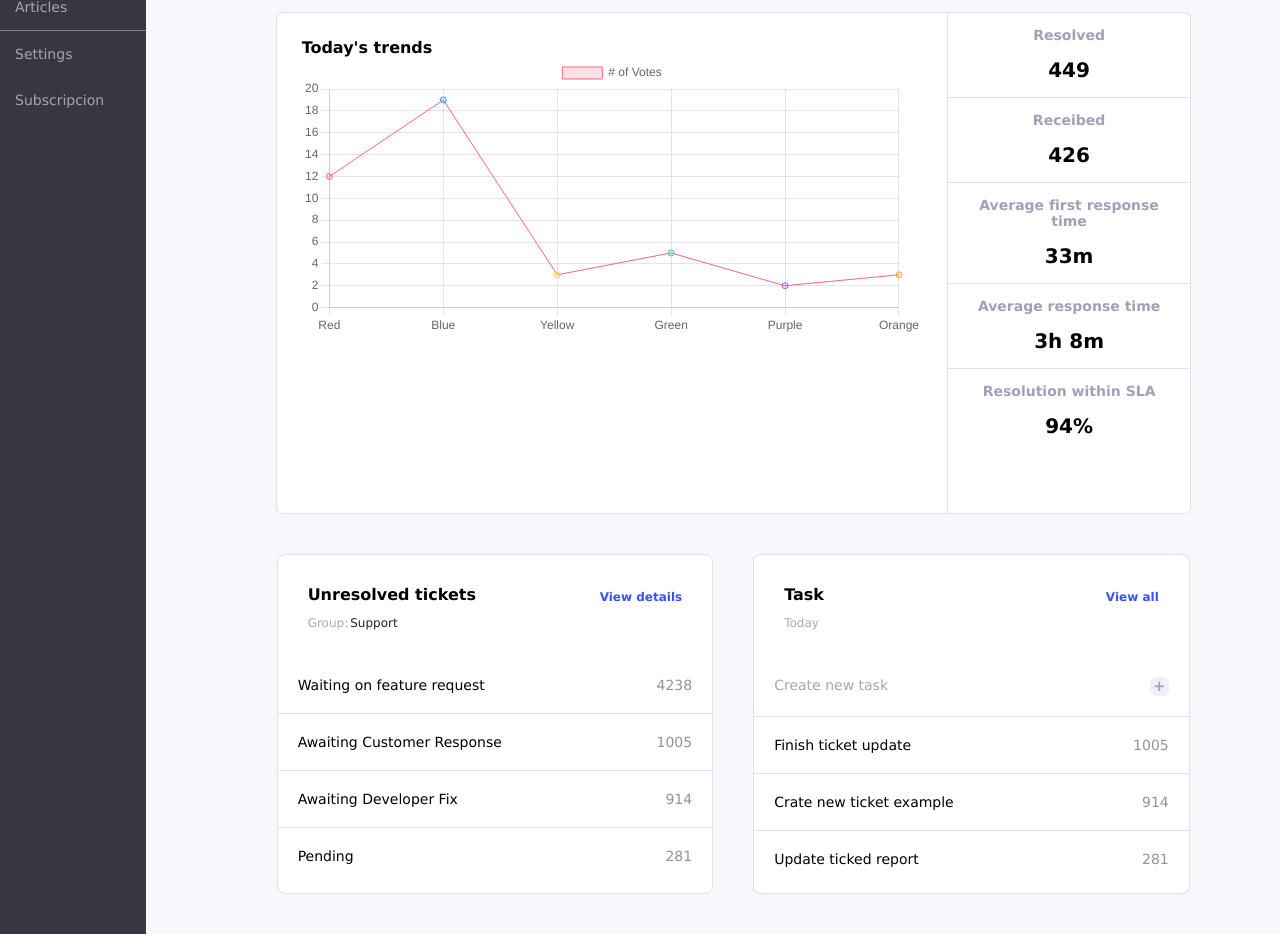
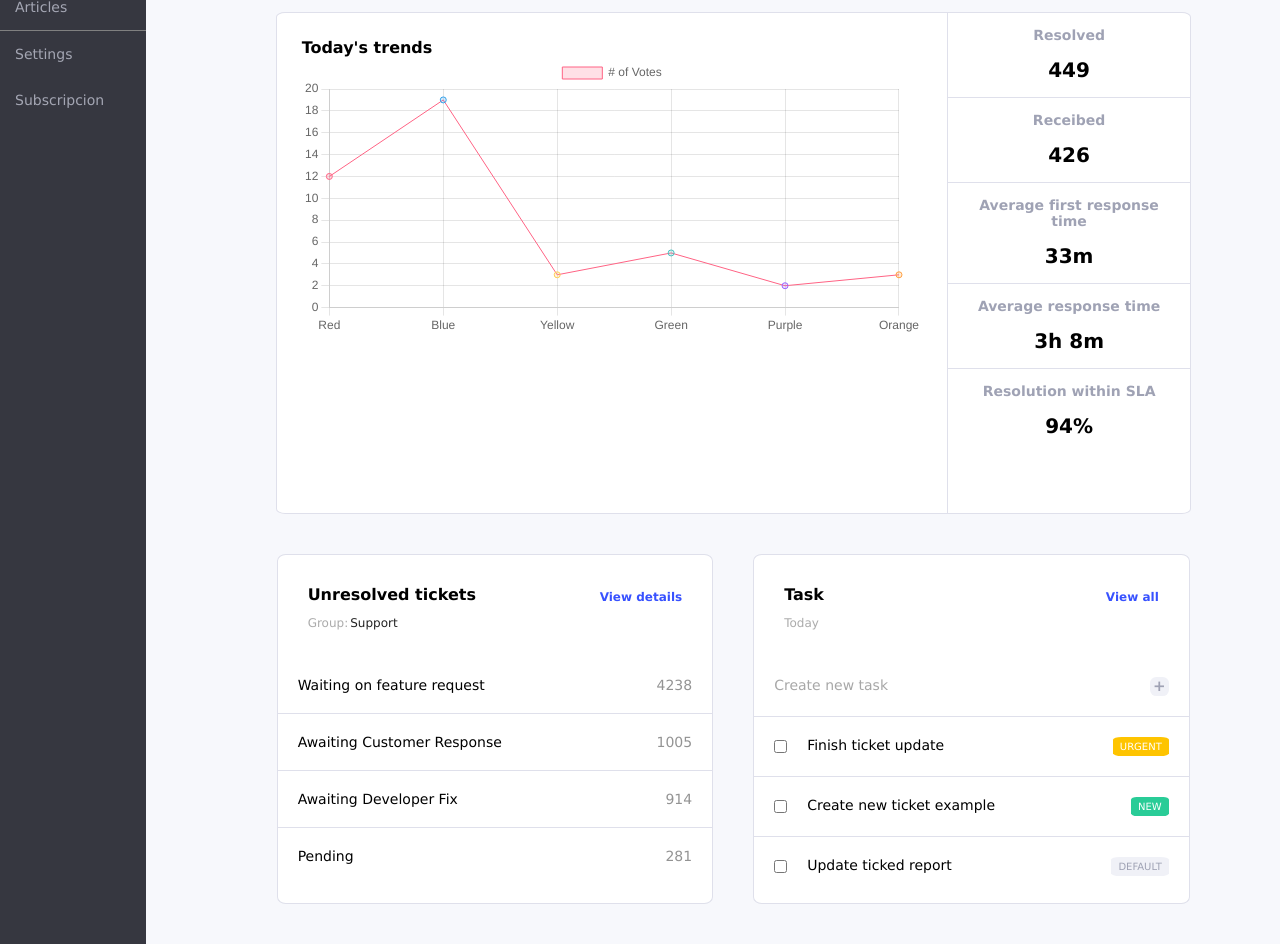
Before and after one commit to hdes26/Admin-DashBoard-UI-CSS, a website: page index.html in a window 1280 px wide. Shown: the part 355-1299 px from the top of the page. Drawn offline with nearby package versions, Linux system fonts and the light colour scheme.

Commit message:
panel task terminado

```diff
--- a/index.html
+++ b/index.html
@@ -96,7 +96,7 @@
                 </div>
                 <div id="groupsupport">
                     Group: <p> Support</p>
-                </div >
+                </div>
                 <div class="data">
                     <div>
                         Waiting on feature request
@@ -124,23 +124,35 @@
                 </div>
                 <div id="groupsupport">
                     Today
-                </div >
+                </div>
                 <div class="datatask">
                     <div id="createtask">
                         Create new task
                         <a href="#">+</a>
                     </div>
                     <div>
-                        Finish ticket update
-                        <p>1005</p>
+                        <div id="chkbox">
+                            <input type="checkbox" name="" id="">
+                            Finish ticket update
+                        </div>
+
+                        <p id="urgent">Urgent</p>
                     </div>
                     <div>
-                        Crate new ticket example
-                        <p>914</p>
+                        <div id="chkbox">
+                            <input type="checkbox" name="" id="">
+                            Create new ticket example
+                        </div>
+
+                        <p id="pNew">New</p>
                     </div>
                     <div>
-                        Update ticked report
-                        <p>281</p>
+                        <div id="chkbox">
+                            <input type="checkbox" name="" id="">
+                            Update ticked report
+                        </div>
+
+                        <p id="pDefault">Default</p>
                     </div>
 
                 </div>
--- a/style.css
+++ b/style.css
@@ -199,7 +199,7 @@ width: 40px;
 
     display: flex;
     width: 82%;
-    height: 340px;
+    height: 350px;
     margin-top: 40px;
     margin-left: 40px;
     margin-bottom: 30px;
@@ -308,3 +308,39 @@ width: 40px;
     color: #9FA2B4;
     font-weight: bold;
 }
+.task .datatask input{
+    border-radius: 50%;
+}
+#chkbox{
+    border-bottom: none;
+    padding: 0px;
+    margin: 0px;
+    text-align: center;
+}
+#chkbox input{
+    margin-right: 20px;
+}
+.datatask  p{
+    background-color: green;
+    color: white;
+    border-radius: 15%;
+    font-size: 10px;
+    padding-left: 7px;
+    padding-right: 7px;
+    padding-top: 4px;
+    padding-bottom: 4px;
+    text-align: center;
+    text-transform: uppercase;
+}
+#urgent {
+    color: white;
+    background-color: #FEC400;
+}
+#pNew{
+    color: white;
+    background-color: #29CC97;
+}
+#pDefault{
+    color: #9FA2B4;
+    background-color: #F0F1F7;
+}
```
